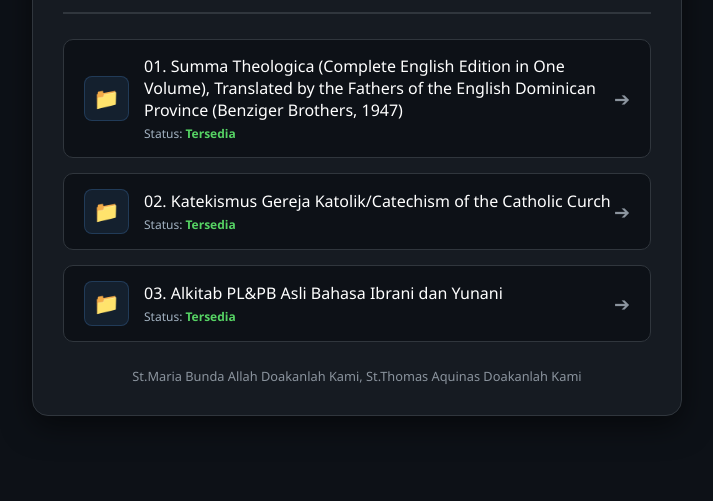
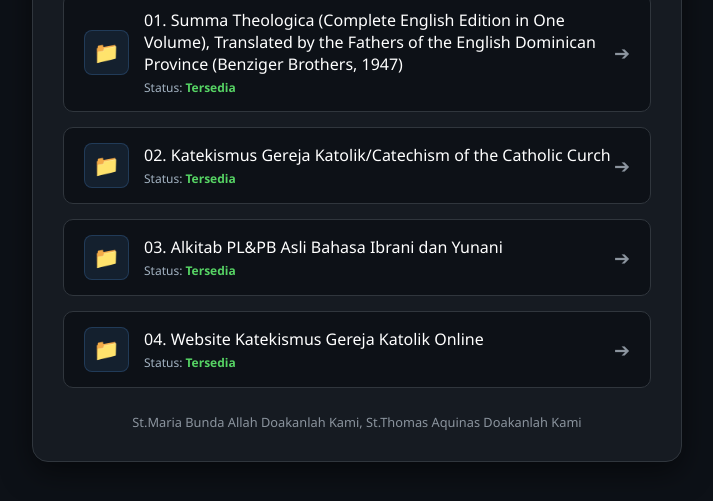
Before and after one commit to vernqwen/seiichiro.github.io, a plain HTML site: page index.html in a window 1280 px wide. Shown: the part 241-742 px from the top of the page, without its empty margins (283-996 px from the left). Drawn offline with Linux system fonts and the light colour scheme.

Commit message:
Update index.html

```diff
--- a/index.html
+++ b/index.html
@@ -214,6 +214,10 @@
         {
             namaFile: "Alkitab PL&PB Asli Bahasa Ibrani dan Yunani",
             url: "https://drive.google.com/drive/folders/1l2Zbm4OlYEEH5sgTD4n4smH4knhCylWY"
+        },
+        {
+            namaFile: "Website Katekismus Gereja Katolik Online",
+            url: "https://vernqwen.github.io/kgk-online/"
         }
     ];
 
```
